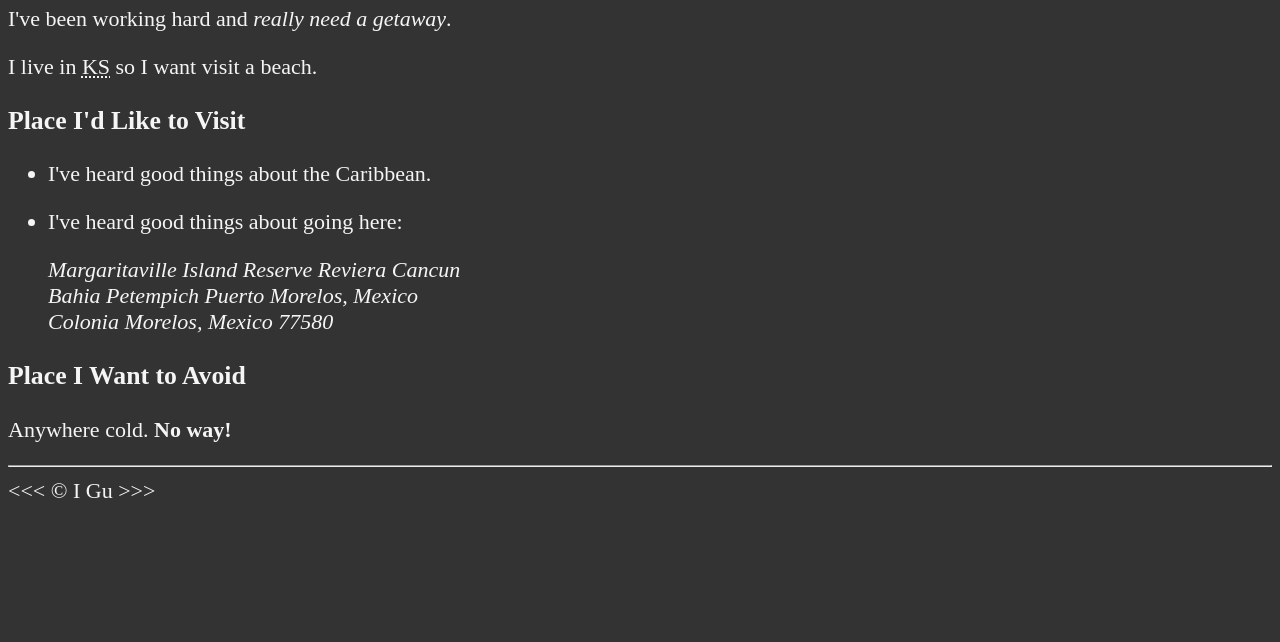
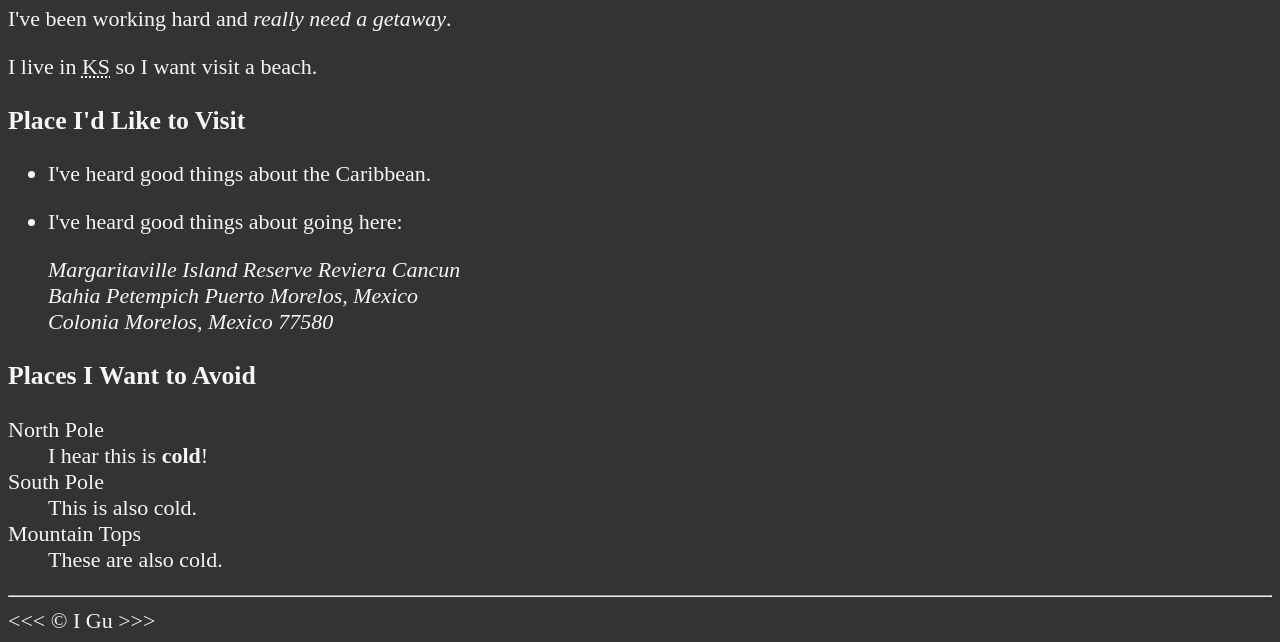
Before and after one commit to 5igu/frontend-roadmap-projects, a plain HTML site: page Full Tutorial for Beginners/index.html in a window 1280 px wide. Shown: the part 547-1189 px from the top of the page. Before the commit the page ends 1059 px from the top, so only its background shows below. Drawn offline with Linux system fonts and the light colour scheme.

Commit message:
dl태그 안에는 dt, dd 태그만 가능 .
dl: Definition List
dt: Term
dd: Description

```diff
--- a/Full Tutorial for Beginners/index.html
+++ b/Full Tutorial for Beginners/index.html
@@ -55,8 +55,17 @@
     </ul>
     <!-- TODO: Add more places-->
 
-    <h3>Place I Want to Avoid</h3>
-    <p>Anywhere cold. <strong>No way!</strong></p>
+    <h3>Places I Want to Avoid</h3>
+    <dl>
+      <dt>North Pole</dt>
+      <dd>I hear this is <strong>cold</strong>!</dd>
+
+      <dt>South Pole</dt>
+      <dd>This is also cold.</dd>
+
+      <dt>Mountain Tops</dt>
+      <dd>These are also cold.</dd>
+    </dl>
 
     <hr />
     &lt;&lt;&lt; &copy; I Gu &gt;&gt;&gt;
```
